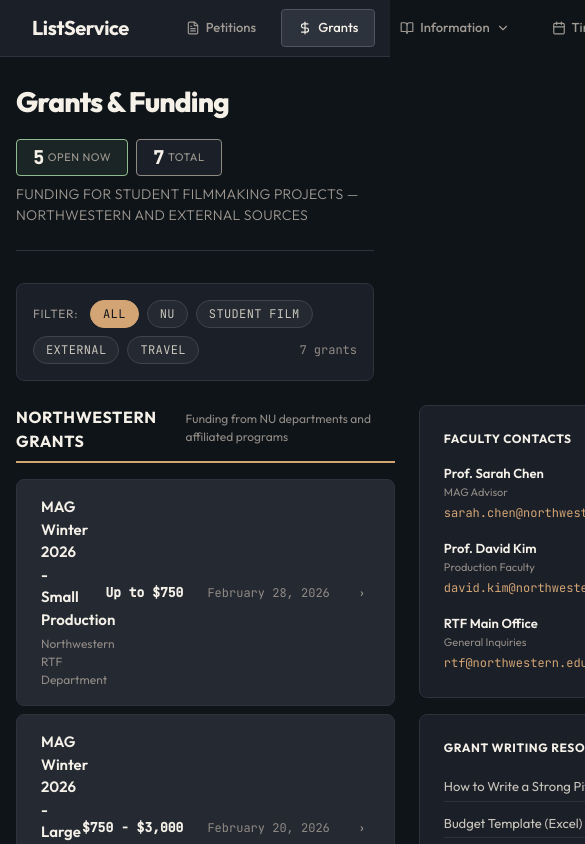
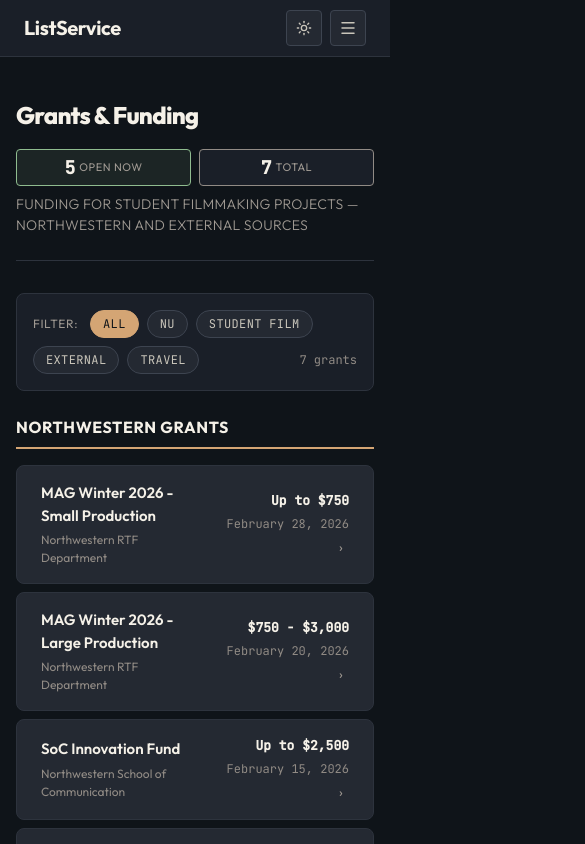
Before and after one commit to m4ur1n0/rtvf-information-automation, a Next.js app: page /grants in a window 390 px wide. Shown: the top 844 px of the page, 585 px wide, since content can reach past the window. Built offline with nearby package versions, Linux system fonts and the light colour scheme.

Commit message:
mobile responsiveness

```diff
--- a/app/calendar/page.tsx
+++ b/app/calendar/page.tsx
@@ -349,7 +349,7 @@
                         }}
                       >
                         {/* Date */}
-                        <div style={{
+                        <div className="calendar-item-date" style={{
                           flexShrink: 0,
                           width: '52px',
                           textAlign: 'center',
--- a/app/globals.css
+++ b/app/globals.css
@@ -1424,8 +1424,238 @@
 
 } /* End @layer components */
 
+/* ═══════════════════════════════════════════════════════════
+   NAVIGATION RESPONSIVE
+   ═══════════════════════════════════════════════════════════ */
+
+.nav-desktop-links {
+  display: flex;
+  gap: var(--space-sm);
+  flex: 1;
+  align-items: center;
+  margin: 0 var(--space-lg);
+}
+
+.nav-desktop-label {
+  display: inline;
+}
+
+.nav-mobile-hamburger {
+  display: none !important;
+}
+
+.nav-mobile-menu {
+  display: none;
+}
+
+@media (max-width: 768px) {
+  .nav-desktop-links {
+    display: none !important;
+  }
+
+  .nav-desktop-label {
+    display: none !important;
+  }
+
+  .nav-mobile-hamburger {
+    display: flex !important;
+  }
+
+  .nav-mobile-menu {
+    display: block !important;
+  }
+}
+
+/* ═══════════════════════════════════════════════════════════
+   WIKI / HANDBOOK RESPONSIVE
+   ═══════════════════════════════════════════════════════════ */
+
 @media (max-width: 1100px) {
   .wiki-shell {
     grid-template-columns: 1fr !important;
   }
 }
+
+/* ═══════════════════════════════════════════════════════════
+   HANDBOOK SIDEBAR
+   ═══════════════════════════════════════════════════════════ */
+
+.handbook-sidebar {
+  position: sticky;
+  top: 72px;
+  align-self: start;
+  max-height: calc(100vh - 90px);
+}
+
+@media (max-width: 1100px) {
+  .handbook-sidebar {
+    position: static;
+    max-height: none;
+  }
+}
+
+/* ═══════════════════════════════════════════════════════════
+   GRANTS PAGE RESPONSIVE
+   ═══════════════════════════════════════════════════════════ */
+
+.grants-layout {
+  grid-template-columns: 1fr 320px;
+}
+
+.grants-detail-panel {
+  position: sticky;
+  top: 72px;
+  max-height: calc(100vh - 88px);
+}
+
+/* Mobile modal for grant detail */
+.grants-modal-overlay {
+  display: none;
+}
+
+.grants-sidebar-desktop {
+  display: block;
+}
+
+@media (max-width: 900px) {
+  .grants-layout {
+    grid-template-columns: 1fr !important;
+  }
+
+  .grants-detail-panel {
+    position: static;
+    max-height: none;
+  }
+
+  .grants-sidebar-desktop {
+    display: none;
+  }
+
+  .grants-modal-overlay {
+    display: flex;
+    position: fixed;
+    top: 0;
+    left: 0;
+    right: 0;
+    bottom: 0;
+    background: rgba(0, 0, 0, 0.6);
+    z-index: 100;
+    align-items: flex-end;
+    justify-content: center;
+    padding: 0;
+  }
+
+  .grants-modal-content {
+    width: 100%;
+    max-height: 90vh;
+    overflow-y: auto;
+    border-radius: var(--radius-lg) var(--radius-lg) 0 0;
+    box-shadow: var(--shadow-lg);
+    animation: slideUp 0.25s ease;
+  }
+
+  .grants-modal-content .grants-detail-panel {
+    border-radius: 0;
+    border: none;
+  }
+
+  @keyframes slideUp {
+    from {
+      transform: translateY(100%);
+    }
+    to {
+      transform: translateY(0);
+    }
+  }
+}
+
+/* ═══════════════════════════════════════════════════════════
+   SMALL SCREEN OVERRIDES (phones)
+   ═══════════════════════════════════════════════════════════ */
+
+@media (max-width: 600px) {
+  .dashboard-container {
+    padding: var(--space-md) !important;
+  }
+
+  .dashboard-title {
+    font-size: 24px !important;
+  }
+
+  .dashboard-grid {
+    min-height: auto;
+    height: auto;
+  }
+
+  .compact-section {
+    min-height: auto;
+  }
+
+  .tabbed-dashboard {
+    height: auto;
+    min-height: auto;
+  }
+
+  .header-stats {
+    width: 100%;
+  }
+
+  .stat-pill {
+    flex: 1;
+    justify-content: center;
+  }
+
+  .view-toggle-bar {
+    flex-direction: column;
+    align-items: flex-start;
+    gap: var(--space-sm);
+  }
+
+  /* Grant card: stack amount/deadline vertically */
+  .grant-card-meta {
+    flex-direction: column;
+    align-items: flex-end !important;
+    gap: var(--space-xs) !important;
+  }
+
+  .grant-card-deadline {
+    text-align: right;
+  }
+
+  /* Petition cards: stack buttons below content */
+  .petition-card-layout {
+    flex-direction: column !important;
+  }
+
+  .petition-actions {
+    flex-direction: row !important;
+    width: 100%;
+  }
+
+  .petition-actions > * {
+    flex: 1;
+  }
+
+  /* Petition modal: full screen on mobile */
+  .petition-modal-overlay {
+    padding: 0 !important;
+    align-items: stretch !important;
+  }
+
+  .petition-modal-content {
+    max-width: 100% !important;
+    max-height: 100% !important;
+    border-radius: 0 !important;
+    height: 100vh;
+  }
+
+  /* Calendar: tighter date items */
+  .calendar-item-date {
+    width: 40px !important;
+  }
+
+  /* Section descriptions: hide on very small screens */
+  .section-description-inline {
+    display: none;
+  }
+}
--- a/app/grants/page.tsx
+++ b/app/grants/page.tsx
@@ -387,10 +387,10 @@
           </div>
         </div>
 
-        <div style={{
+        <div className="grant-card-meta" style={{
           display: 'flex',
           alignItems: 'center',
-          gap: 'var(--space-lg)',
+          gap: 'var(--space-md)',
           flexShrink: 0,
           fontSize: '13px',
         }}>
@@ -401,12 +401,10 @@
           }}>
             {grant.amount}
           </span>
-          <span style={{
+          <span className="grant-card-deadline" style={{
             fontFamily: 'var(--font-mono)',
             color: 'var(--text-muted)',
             fontSize: '12px',
-            minWidth: '110px',
-            textAlign: 'right',
           }}>
             {grant.deadline}
           </span>
@@ -425,14 +423,11 @@
 
   // Detail panel — shown in sidebar when a grant is selected
   const DetailPanel = ({ grant }: { grant: Grant }) => (
-    <div style={{
+    <div className="grants-detail-panel" style={{
       background: 'var(--bg-secondary)',
       border: '1px solid var(--border-emphasis)',
       borderRadius: 'var(--radius-md)',
       overflow: 'hidden',
-      position: 'sticky',
-      top: '72px',
-      maxHeight: 'calc(100vh - 88px)',
       overflowY: 'auto',
     }}>
       {/* Header */}
@@ -704,12 +699,10 @@
 
   // Resources sidebar — shown when no grant is selected
   const ResourcesSidebar = () => (
-    <aside style={{
+    <aside className="grants-detail-panel" style={{
       display: 'flex',
       flexDirection: 'column',
       gap: 'var(--space-md)',
-      position: 'sticky',
-      top: '72px',
     }}>
       {/* Faculty Contacts */}
       <div style={{
@@ -930,9 +923,8 @@
       </div>
 
       {/* Main: grant list + sidebar/detail panel */}
-      <div style={{
+      <div className="grants-layout" style={{
         display: 'grid',
-        gridTemplateColumns: selectedGrant ? '1fr 380px' : '1fr 280px',
         gap: 'var(--space-lg)',
         alignItems: 'start',
         transition: 'grid-template-columns 0.2s ease',
@@ -963,7 +955,7 @@
                   }}>
                     {config.label}
                   </h2>
-                  <span style={{ fontSize: '12px', color: 'var(--text-muted)' }}>
+                  <span className="section-description-inline" style={{ fontSize: '12px', color: 'var(--text-muted)' }}>
                     {config.description}
                   </span>
                 </div>
@@ -1003,13 +995,30 @@
           )}
         </div>
 
-        {/* Right column: detail panel or resources */}
-        {selectedGrant ? (
-          <DetailPanel grant={selectedGrant} />
-        ) : (
-          <ResourcesSidebar />
-        )}
+        {/* Right column: detail panel or resources (desktop only) */}
+        <div className="grants-sidebar-desktop">
+          {selectedGrant ? (
+            <DetailPanel grant={selectedGrant} />
+          ) : (
+            <ResourcesSidebar />
+          )}
+        </div>
       </div>
+
+      {/* Mobile modal for grant detail */}
+      {selectedGrant && (
+        <div
+          className="grants-modal-overlay"
+          onClick={() => setSelectedGrantId(null)}
+        >
+          <div
+            className="grants-modal-content"
+            onClick={(e) => e.stopPropagation()}
+          >
+            <DetailPanel grant={selectedGrant} />
+          </div>
+        </div>
+      )}
     </div>
   );
 }
--- a/app/production-handbook/ui.tsx
+++ b/app/production-handbook/ui.tsx
@@ -10,15 +10,12 @@
 }) {
   return (
     <aside
+      className="handbook-sidebar"
       style={{
-        position: "sticky",
-        top: "72px",
-        alignSelf: "start",
         background: "var(--bg-secondary)",
         border: "1px solid var(--border-subtle)",
         borderRadius: "var(--radius-lg)",
         padding: "var(--space-md)",
-        maxHeight: "calc(100vh - 90px)",
         overflowY: "auto",
       }}
     >
--- a/components/Navigation.tsx
+++ b/components/Navigation.tsx
@@ -1,27 +1,32 @@
 "use client";
 
-import { useState } from "react";
+import { useState, useEffect } from "react";
 import Link from "next/link";
 import { usePathname } from "next/navigation";
 import {
-  Sparkles,
-  MapPin,
   BookOpen,
-  Clock,
   Calendar as CalendarIcon,
-  Users,
   ChevronDown,
   FileText,
   DollarSign,
   Sun,
   Moon,
+  Menu,
+  X,
 } from "lucide-react";
 import { useTheme } from "./ThemeProvider";
 
 export function Navigation() {
   const pathname = usePathname();
   const [openDropdown, setOpenDropdown] = useState<string | null>(null);
+  const [mobileMenuOpen, setMobileMenuOpen] = useState(false);
   const { theme, toggleTheme } = useTheme();
+
+  // Close mobile menu on route change
+  useEffect(() => {
+    setMobileMenuOpen(false);
+    setOpenDropdown(null);
+  }, [pathname]);
 
   const isActive = (path: string) => pathname === path;
   const isDropdownActive = (paths: string[]) => paths.includes(pathname);
@@ -38,16 +43,33 @@
     padding: "var(--space-sm) var(--space-md)",
     borderRadius: "var(--radius-sm)",
     fontSize: "13px",
-    fontWeight: 500,
-    textDecoration: "none",
+    fontWeight: 500 as const,
+    textDecoration: "none" as const,
     color: active ? "var(--text-primary)" : "var(--text-tertiary)",
     background: active ? "var(--bg-elevated)" : "transparent",
     border: `1px solid ${active ? "var(--border-emphasis)" : "transparent"}`,
     transition: "all 0.2s ease",
-    display: "flex",
-    alignItems: "center",
+    display: "flex" as const,
+    alignItems: "center" as const,
     gap: "6px",
-    cursor: "pointer",
+    cursor: "pointer" as const,
+  });
+
+  const mobileNavItemStyle = (active: boolean) => ({
+    padding: "var(--space-md) var(--space-lg)",
+    fontSize: "15px",
+    fontWeight: 500 as const,
+    textDecoration: "none" as const,
+    color: active ? "var(--text-primary)" : "var(--text-secondary)",
+    background: active ? "var(--bg-elevated)" : "transparent",
+    borderBottom: "1px solid var(--border-subtle)",
+    display: "flex" as const,
+    alignItems: "center" as const,
+    gap: "var(--space-sm)",
+    cursor: "pointer" as const,
+    width: "100%" as const,
+    border: "none" as const,
+    borderRadius: 0,
   });
 
   return (
@@ -65,10 +87,10 @@
         style={{
           maxWidth: "1600px",
           margin: "0 auto",
-          padding: "0 var(--space-xl)",
+          padding: "0 var(--space-lg)",
           display: "flex",
           alignItems: "center",
-          gap: "var(--space-lg)",
+          justifyContent: "space-between",
           height: "56px",
         }}
       >
@@ -81,21 +103,14 @@
             color: "var(--text-primary)",
             textDecoration: "none",
             letterSpacing: "-0.02em",
-            marginRight: "var(--space-md)",
+            flexShrink: 0,
           }}
         >
           ListService
         </Link>
 
-        <div
-          style={{
-            display: "flex",
-            gap: "var(--space-sm)",
-            flex: 1,
-            alignItems: "center",
-          }}
-        >
-          {/* Petitions */}
+        {/* Desktop Nav */}
+        <div className="nav-desktop-links">
           <Link
             href="/petitions"
             style={navItemStyle(isActive("/petitions"))}
@@ -116,7 +131,6 @@
             Petitions
           </Link>
 
-          {/* Grants - primary nav item per user feedback */}
           <Link
             href="/grants"
             style={navItemStyle(isActive("/grants"))}
@@ -137,7 +151,6 @@
             Grants
           </Link>
 
-          {/* Information Dropdown */}
           <div style={{ position: "relative" }}>
             <button
               style={navItemStyle(isDropdownActive(["/production-handbook"]))}
@@ -208,7 +221,6 @@
             )}
           </div>
 
-          {/* Calendar */}
           <Link
             href="/calendar"
             style={navItemStyle(isActive("/calendar"))}
@@ -230,14 +242,9 @@
           </Link>
         </div>
 
-        <div
-          style={{
-            display: "flex",
-            alignItems: "center",
-            gap: "var(--space-md)",
-          }}
-        >
-          <div
+        {/* Right side: theme toggle + mobile hamburger */}
+        <div style={{ display: "flex", alignItems: "center", gap: "var(--space-sm)" }}>
+          <span className="nav-desktop-label"
             style={{
               fontSize: "11px",
               color: "var(--text-muted)",
@@ -247,7 +254,7 @@
             }}
           >
             HCI Prototypes
-          </div>
+          </span>
           <button
             onClick={toggleTheme}
             aria-label={`Switch to ${theme === "dark" ? "light" : "dark"} mode`}
@@ -255,8 +262,8 @@
               display: "flex",
               alignItems: "center",
               justifyContent: "center",
-              width: "32px",
-              height: "32px",
+              width: "36px",
+              height: "36px",
               borderRadius: "var(--radius-sm)",
               border: "1px solid var(--border-default)",
               background: "var(--bg-tertiary)",
@@ -275,8 +282,57 @@
           >
             {theme === "dark" ? <Sun size={16} /> : <Moon size={16} />}
           </button>
+
+          {/* Mobile hamburger */}
+          <button
+            className="nav-mobile-hamburger"
+            onClick={() => setMobileMenuOpen(!mobileMenuOpen)}
+            aria-label="Toggle menu"
+            style={{
+              display: "none",
+              alignItems: "center",
+              justifyContent: "center",
+              width: "36px",
+              height: "36px",
+              borderRadius: "var(--radius-sm)",
+              border: "1px solid var(--border-default)",
+              background: "var(--bg-tertiary)",
+              color: "var(--text-secondary)",
+              cursor: "pointer",
+            }}
+          >
+            {mobileMenuOpen ? <X size={18} /> : <Menu size={18} />}
+          </button>
         </div>
       </div>
+
+      {/* Mobile slide-down menu */}
+      {mobileMenuOpen && (
+        <div
+          className="nav-mobile-menu"
+          style={{
+            borderTop: "1px solid var(--border-subtle)",
+            background: "var(--bg-secondary)",
+          }}
+        >
+          <Link href="/petitions" style={mobileNavItemStyle(isActive("/petitions"))}>
+            <FileText size={16} />
+            Petitions
+          </Link>
+          <Link href="/grants" style={mobileNavItemStyle(isActive("/grants"))}>
+            <DollarSign size={16} />
+            Grants
+          </Link>
+          <Link href="/production-handbook" style={mobileNavItemStyle(isActive("/production-handbook") || pathname.startsWith("/production-handbook/"))}>
+            <BookOpen size={16} />
+            Handbook Wiki
+          </Link>
+          <Link href="/calendar" style={mobileNavItemStyle(isActive("/calendar"))}>
+            <CalendarIcon size={16} />
+            Timeline
+          </Link>
+        </div>
+      )}
     </nav>
   );
 }
```
Also changed, not shown: app/petitions/page.tsx (+5 -3 lines).
